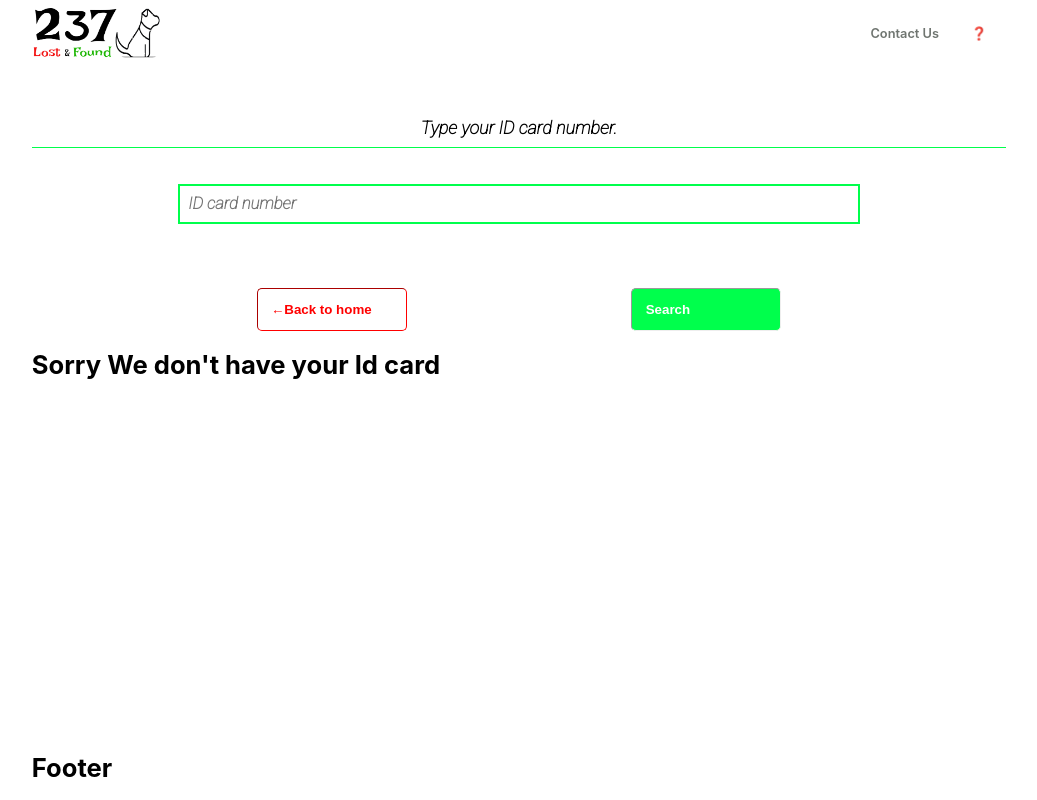
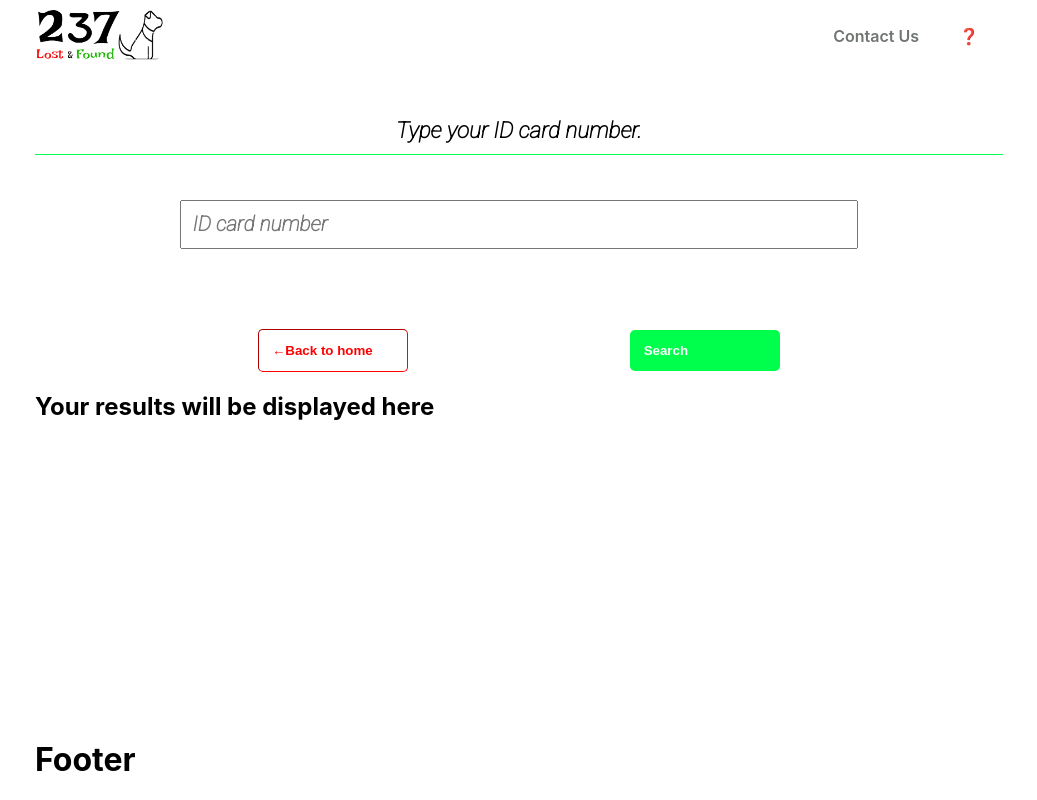
Before and after one commit to Chenwi32/237_lost_and_found, a Next.js app: page /nationalId in a window 1280 px wide. Shown: the whole page, without its empty margins (121-1158 px from the left). Built offline with nearby package versions, Linux system fonts and the light colour scheme; some icons are missing.

Commit message:
successfully implemented the initial message and not found message, also populated the success message

```diff
--- /dev/null
+++ b/components/styles/success.module.css
@@ -0,0 +1,16 @@
+.success_container{
+    margin-top: 2em;
+}
+.success_header{
+    font-size: 2rem;
+}
+
+.doc_infomation{
+    font-size: 1.3rem;
+}
+
+
+.success_container p{
+    font-size: 1.3em;
+    font-weight: 600;
+}
--- /dev/null
+++ b/components/success.jsx
@@ -0,0 +1,35 @@
+import Link from "next/link";
+import styles from "./styles/success.module.css";
+
+const Success = ({ results }) => {
+  return (
+    <div className={styles.success_container}>
+      <h1 className={styles.success_header}>
+        Great news!!! we found your document.
+      </h1>
+
+      {results.map((result) => {
+        return (
+          <div className={styles.message_container}>
+            <h1>
+              Here is your document identification detail: <br />
+              <span className={styles.doc_infomation}>{result.idNum}</span>
+            </h1>
+            <p>It is available for collection at {result.location}.</p>
+            <p>You can call the following number: <br /> {result.contact} </p>
+
+            <p>Please let us know when you collect it and please don't forget to share the news about our plartform to help other people too.</p>
+            <p>
+              If you have any issues, please do not hesitate to <Link href='/contact'><a>contact</a></Link> us.
+            </p>
+            <p>
+              Thank you for trusting us. We are so grateful we could help you.
+            </p>
+          </div>
+        );
+      })}
+    </div>
+  );
+};
+
+export default Success;
--- a/pages/nationalId.jsx
+++ b/pages/nationalId.jsx
@@ -1,5 +1,4 @@
-import DocNotFound from "./docNotFound";
-import Success from "./success";
+import Success from "../components/success";
 
 import React, { useEffect, useState } from "react";
 import Controls from "../components/controls";
@@ -17,9 +16,13 @@ let IDs = [
   },
 ];
 
+
+
 export default () => {
   const [dataInput, setDataInput] = useState("");
   let [found, setfound] = useState([]);
+const [message, setmessage] = useState('Your results will be displayed here')
+
 
   const idSearch = () => {
     const successfulsearch = IDs.find((id) => id.idNum === dataInput);
@@ -28,6 +31,10 @@ export default () => {
 
     if (successfulsearch) {
       setfound([successfulsearch]);
+      setDataInput('')
+    } else {
+      setmessage("Sorry We don't have your Id card");
+      setDataInput('')
     }
   };
 
@@ -47,7 +54,7 @@ export default () => {
       <Controls dataSearch={idSearch} />
 
       {found.length === 0 ?
-        <DocNotFound />
+        <h2>{message }</h2>
       : found.length !== 0 ? <Success results={found} />: <h3>There was a mixup somewhere</h3>}
     </div>
   );
--- a/pages/success.jsx
+++ /dev/null
@@ -1,23 +0,0 @@
-const Success = ({results}) => {
-
-
-
-  return (
-    <div>
-      <h1>Great news!!! we found your ID card</h1>
-
-      {
-        results.map(result => {
-          return (
-            <h1> {result.idNum }</h1>
-          )
-
-        })
-      }
-
-
-    </div>
-  );
-};
-
-export default Success;
--- a/styles/globals.css
+++ b/styles/globals.css
@@ -11,7 +11,6 @@ body {
   font-family: -apple-system, BlinkMacSystemFont, Segoe UI, Roboto, Oxygen,
     Ubuntu, Cantarell, Fira Sans, Droid Sans, Helvetica Neue, sans-serif;
 
-    font-size: .8rem;
 }
 
 a {
@@ -19,10 +18,16 @@ a {
   text-decoration: none;
   transition: .4s;
   font-weight: 600;
+  color: var(--links);
+  font-size: 1.1rem;
 }
 
 a:hover {
    color: var(--secondary);
+}
+
+button{
+ cursor: pointer;
 }
 
 hr{
@@ -64,7 +69,7 @@ hr{
 .btn{
   background-color: var(--primary);
   color: #fff;
-  border: 1px inset;
+  border: none;
   border-radius: 5px;
   padding: 1em;
   font-weight: 600;
@@ -94,11 +99,10 @@ hr{
   width: 70%;
   outline: none;
   margin: auto;
-  border: 2px solid var(--primary);
 }
 
 .main_input:focus{
-    border: 2px solid;
+    border: 2px solid var(--primary);
 }
 
 .flex_col{
```
